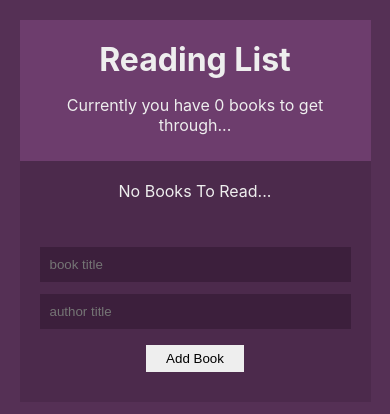
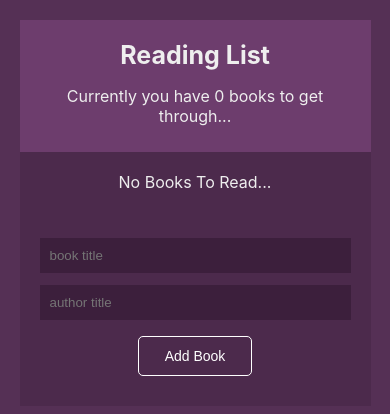
Before and after one commit to Abdo-Hassan/reading-list, a React (Create React App) app: page / in a window 390 px wide. Shown: the top 414 px of the page. Built offline with nearby package versions, Linux system fonts and the light colour scheme.

Commit message:
responsive

```diff
--- a/src/index.css
+++ b/src/index.css
@@ -20,6 +20,15 @@ body {
   padding: 10px 20px;
   text-align: center;
   background-color: #6d3d6d;
+}
+
+@media only screen and (max-width: 600px) {
+  .navbar {
+    padding: 10px 13px;
+  }
+  .navbar h1 {
+    font-size: 25px;
+  }
 }
 
 .navbar h1 {
@@ -80,8 +89,20 @@ input[type='text'] {
 
 input[type='submit'] {
   margin: 10px auto;
-  background-color: #eee;
+  background-color: #4c2a4c;
   border: 0;
-  padding: 6px 20px;
+  padding: 11px 26px;
   display: block;
+  border-radius: 5px;
+  font-size: 14px;
+  color: #fff;
+  border: 1px solid #fff;
+  cursor: pointer;
+  transition: all ease-in-out 0.3s;
 }
+
+input[type='submit']:hover {
+  background-color: #fff;
+  color: #4c2a4c;
+  border: 1px solid #fff;
+}
```
